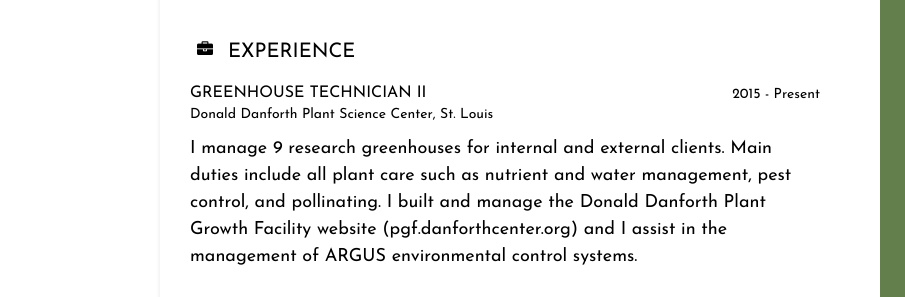
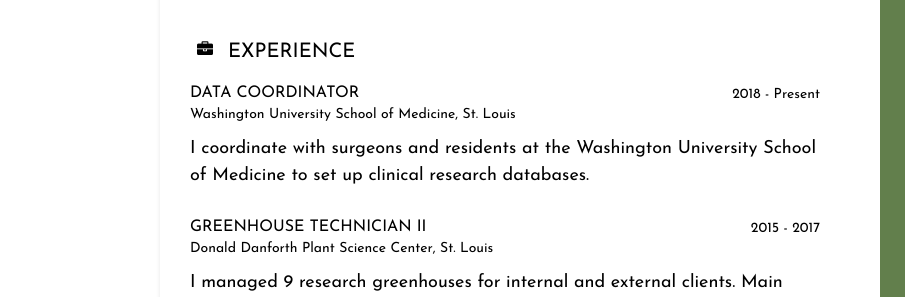
Before and after one commit to aboyher/aboyher.github.io, a website: page index.html in a window 1280 px wide. Shown: the part 590-887 px from the top of the page, 0-905 px from the left. Drawn offline with nearby package versions, Linux system fonts and the light colour scheme; a web font is replaced by a local one.

Commit message:
Update index.html

```diff
--- a/index.html
+++ b/index.html
@@ -141,13 +141,25 @@
                             <div class="item">
                                 <div class="meta">
                                     <div class="upper-row">
+                                        <h3 class="job-title">Data Coordinator</h3>
+                                        <div class="time">2018 - Present</div>
+                                    </div>
+                                    <div class="company">Washington University School of Medicine, St. Louis</div>
+                                </div>
+                                <div class="details">
+                                    <p>I coordinate with surgeons and residents at the Washington University School of Medicine to set up clinical research databases.</p>
+                                </div>
+                            </div>
+                            <div class="item">
+                                <div class="meta">
+                                    <div class="upper-row">
                                         <h3 class="job-title">Greenhouse Technician II</h3>
-                                        <div class="time">2015 - Present</div>
+                                        <div class="time">2015 - 2017</div>
                                     </div>
                                     <div class="company">Donald Danforth Plant Science Center, St. Louis</div>
                                 </div>
                                 <div class="details">
-                                    <p>I manage 9 research greenhouses for internal and external clients. Main duties include all plant care such as nutrient and water management, pest control, and pollinating. I built and manage the Donald Danforth Plant Growth Facility website (pgf.danforthcenter.org) and I assist in the management of ARGUS environmental control systems.</p>
+                                    <p>I managed 9 research greenhouses for internal and external clients. Main duties included all plant care such as nutrient and water management, pest control, and pollinating. I built and manage the Donald Danforth Plant Growth Facility website (pgf.danforthcenter.org) and I assisted in the management of ARGUS environmental control systems.</p>
                                 </div>
                             </div>
                             <div class="item">
```
